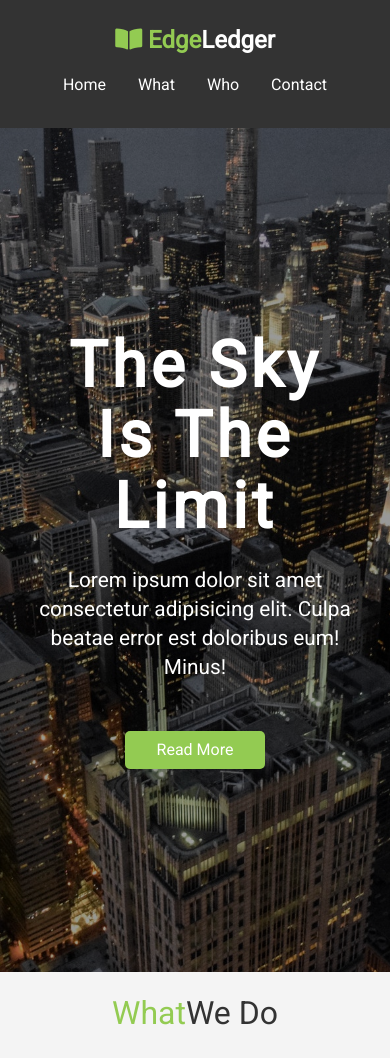
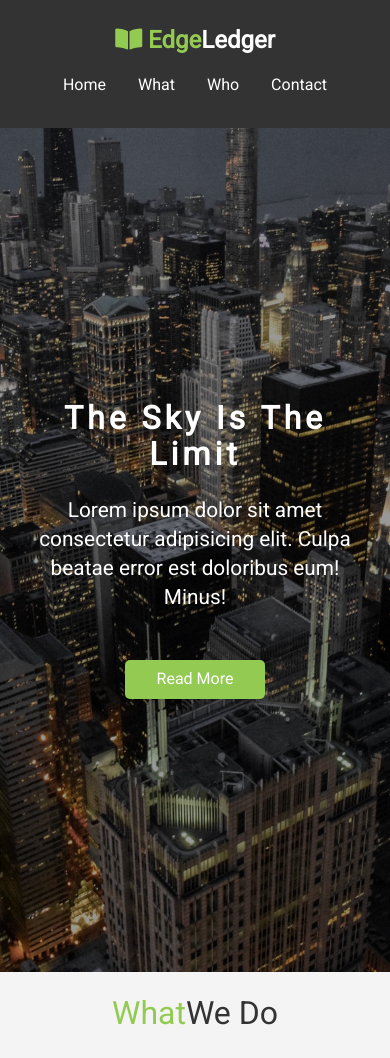
Before and after one commit to Diegoireland1975/Edge-Ledger, a plain HTML site: page index.html in a window 390 px wide. Shown: the top 1058 px of the page. Drawn offline with nearby package versions, Linux system fonts and the light colour scheme; some packages are replaced by stand-ins of ours.

Commit message:
changing size of heading

```diff
--- a/css/mobile.css
+++ b/css/mobile.css
@@ -32,7 +32,7 @@
     padding: 0.5rem;
   }
 
-  .showcase h1 {
+  #showcase h1 {
     font-size: 2rem;
   }
 
```
